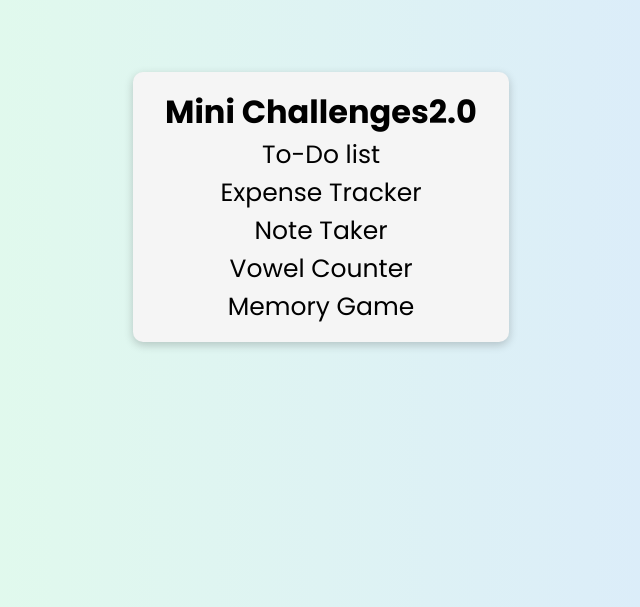
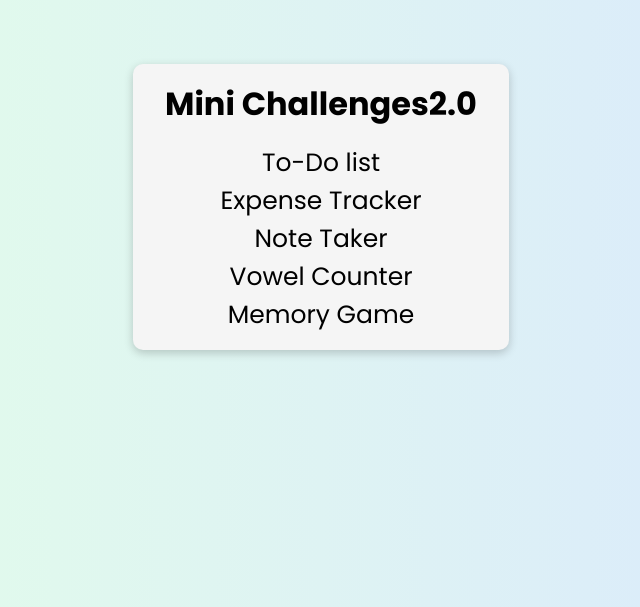
Before and after one commit to itsmecedy/Mini-Challenges2.0, a plain HTML site: page index.html in a window 1280 px wide. Shown: the part 193-800 px from the top of the page, without its empty margins (319-959 px from the left). Drawn offline with Linux system fonts and the light colour scheme.

Commit message:
first commit

```diff
--- a/index.html
+++ b/index.html
@@ -10,9 +10,9 @@
   <body>
     <div class="wrapper">
       <nav>
-        <label>Mini Challenges2.0</label>
+        <h1>Mini Challenges2.0</h1>
         <ul>
-          <li><a href="/pages/todoList.html">To-Do list</a></li>
+          <li><a href="./pages/todoList.html">To-Do list</a></li>
           <li><a href="">Expense Tracker</a></li>
           <li><a href="">Note Taker</a></li>
           <li><a href="">Vowel Counter</a></li>
--- a/style.scss
+++ b/style.scss
@@ -19,16 +19,19 @@ body {
   height: 100vh;
 }
 
+// landing page/ Navigation
+h1 {
+  font-size: 32px;
+  font-weight: bold;
+  padding-bottom: 1rem;
+}
+
 nav {
   text-align: center;
   background-color: whitesmoke;
   border-radius: 10px;
   box-shadow: 0 3px 10px rgb(0 0 0 / 0.2);
   padding: 1rem 2rem;
-  label {
-    font-size: 32px;
-    font-weight: bold;
-  }
   ul {
     list-style: none;
     a {
@@ -41,3 +44,5 @@ nav {
     }
   }
 }
+
+// To Do List
```
Also changed, not shown: pages/todoList.html (+3 -1 lines), style.css, 1 other file.
